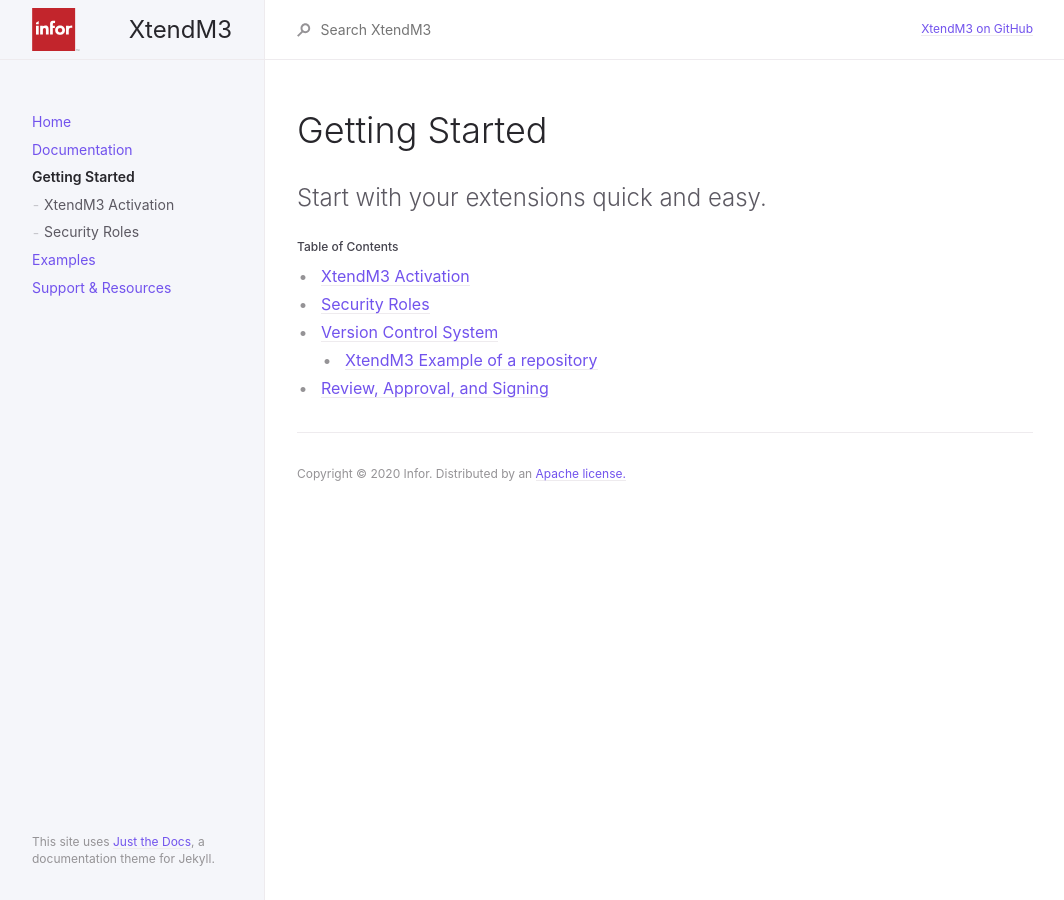
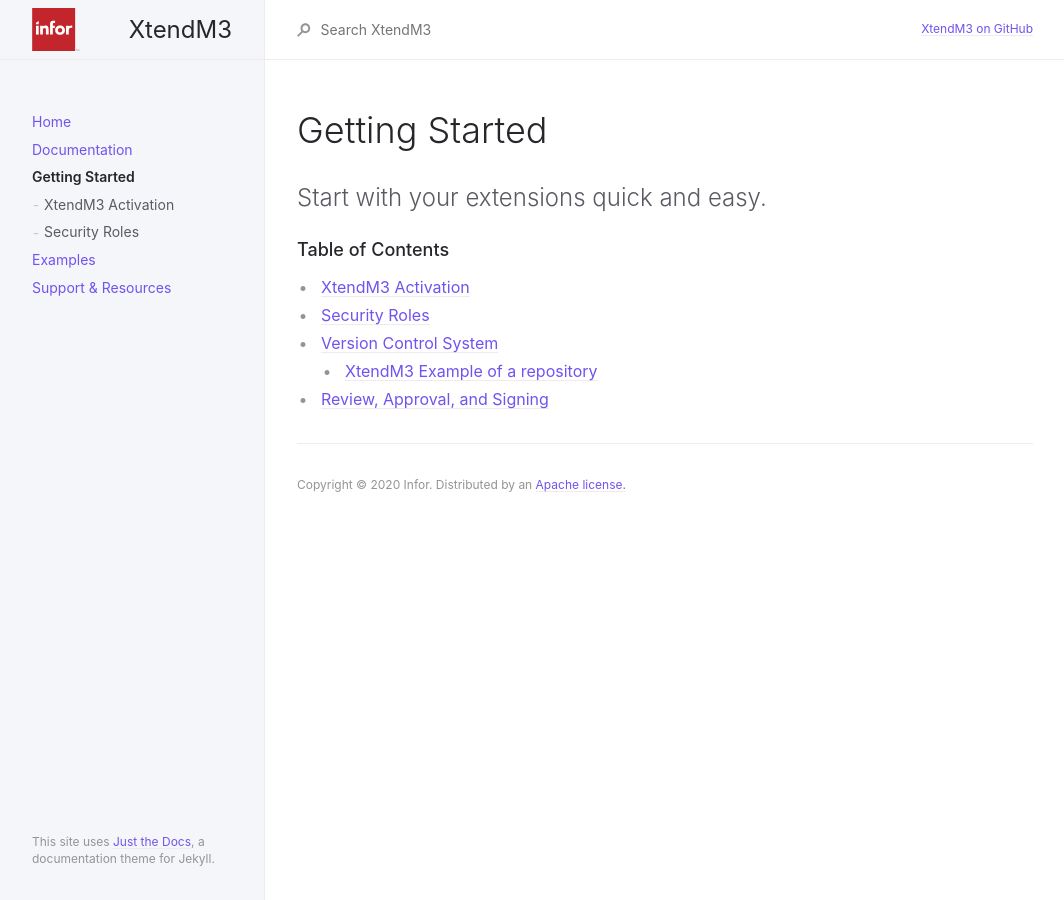
Before and after one commit to infor-cloud/xtendm3, a Jekyll site: the page built from docs/getting-started/getting-started.md, in a window 1280 px wide. Shown: the whole page, without its empty margins (107-1171 px from the left). Built offline with Jekyll 4.4.1, drawn with Linux system fonts in a browser that asks for light colours.

```diff
--- a/docs/getting-started/getting-started.md
+++ b/docs/getting-started/getting-started.md
@@ -13,7 +13,7 @@ Start with your extensions quick and easy.
 {: .fs-6 .fw-300 }
 
 
-###### Table of Contents
+### Table of Contents
 * [XtendM3 Activation](xtendm3-activation.md)
 * [Security Roles](security-roles.md)
 * [Version Control System](../documentation/version-controlling.md)
```
